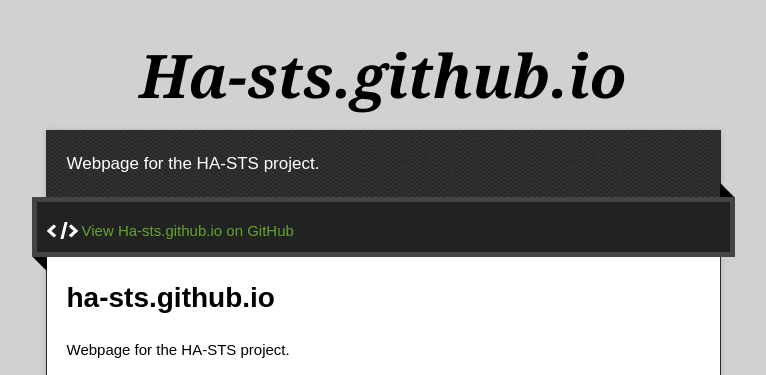
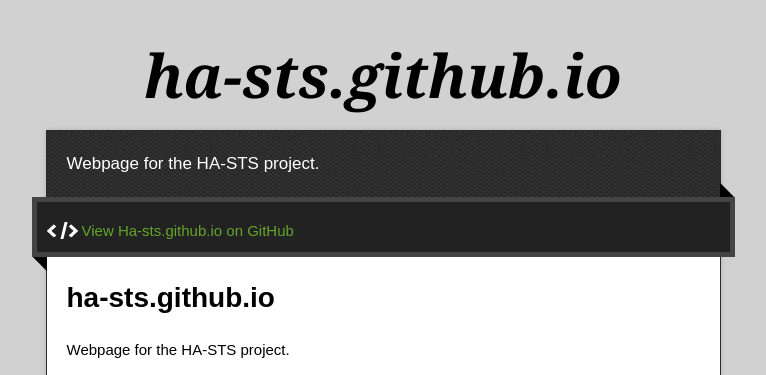
Before and after one commit to ha-sts/ha-sts.github.io, a plain HTML site: page index.html in a window 1280 px wide. Shown: the top 375 px of the page, without its empty margins (257-1023 px from the left). Drawn offline with nearby package versions, Linux system fonts and the light colour scheme.

Commit message:
Update index.html
Fixed a bit of capitalization.

```diff
--- a/index.html
+++ b/index.html
@@ -11,7 +11,7 @@
   <script type="text/javascript" src="https://ajax.googleapis.com/ajax/libs/jquery/1.7.1/jquery.min.js"></script>
   <script type="text/javascript" src="javascripts/script.js"></script>
 
-  <title>Ha-sts.github.io</title>
+  <title>ha-sts.github.io</title>
   <meta name="description" content="Webpage for the HA-STS project.">
 
   <meta name="viewport" content="width=device-width,initial-scale=1">
@@ -22,7 +22,7 @@
 
   <div class="wrapper">
     <header>
-      <h1 class="title">Ha-sts.github.io</h1>
+      <h1 class="title">ha-sts.github.io</h1>
     </header>
     <div id="container">
       <p class="tagline">Webpage for the HA-STS project.</p>
```
